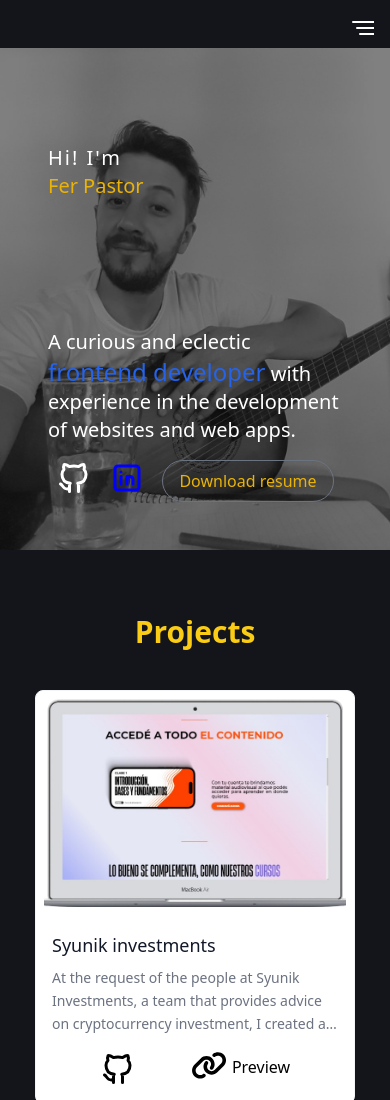
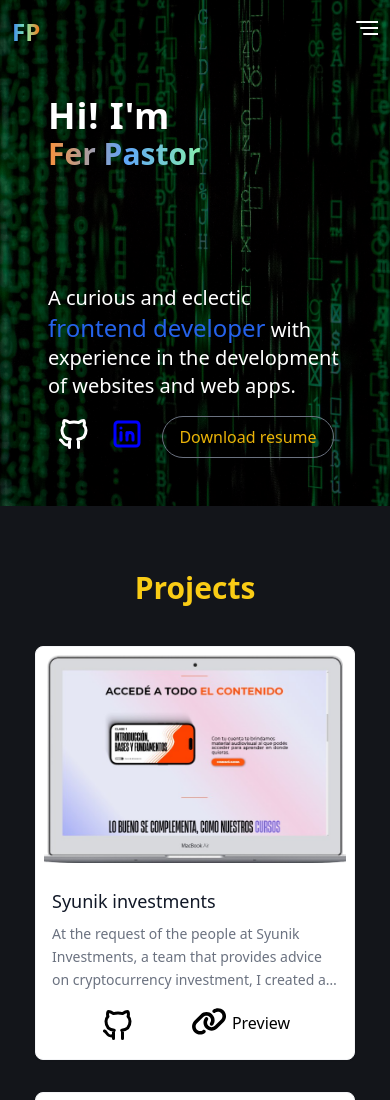
Before and after one commit to ferpastor89/FerPastor-dev, an Astro site: page / in a window 390 px wide. Shown: the top 1100 px of the page. Built offline with nearby package versions, Linux system fonts and the light colour scheme; Astro itself is replaced by a stand-in of ours.

Commit message:
Cambios en Hero y Navbar

```diff
--- a/src/components/Hero.astro
+++ b/src/components/Hero.astro
@@ -1,20 +1,24 @@
 
 
-<div id="home" class="group relative bg-black flex flex-wrap justify-around w-full max-w-screen-lg mx-auto mt-12">
+<div id="home" class="group relative bg-black flex flex-wrap justify-around w-full mx-auto">
   <img
     alt="Developer"
-    src="/fer-dev.jpeg"
+    src="/bg-mobile.jpg"
     class="hero-img absolute inset-0 w-full h-full object-cover mx-auto my-auto transition-opacity opacity-50"
   />
 
   <div class="relative p-12 sm:p-2 lg:p-2">
-    <p class="text-xl font-medium tracking-widest text-white lg:text-3xl lg:pl-16 pt-12">
-      Hi! I'm
+    <p class=" text-4xl text-white font-bold tracking-wide lg:text-3xl lg:pl-16 pt-12">
+        Hi! I'm
     </p>
 
-    <p class="text-xl font-medium text-yellow-500 sm:text-4xl lg:text-6xl lg:pl-16">Fer Pastor</p>
+    <p class="text-3xl font-bold sm:text-4xl lg:text-6xl lg:pl-16 pt-18">
+      <span class="bg-gradient-to-r text-transparent from-orange-400 via-blue-400 to-green-300 bg-clip-text">
+        Fer Pastor
+      </span>
+    </p>
 
-    <div class="mt-32 sm:mt-48 lg:mt-20 fade-in">
+    <div class="mt-28 sm:mt-48 lg:mt-20 fade-in max-w-screen-lg mx-auto">
 
         <p class="text-xl text-white lg:text-4xl lg:py-16 lg:px-16 ">
           A curious and eclectic <span class="text-2xl sm:text-4xl font-medium text-blue-600 lg:text-6xl">frontend developer</span>
@@ -48,13 +52,6 @@
 </div>
 
 <style>
-
-@media (min-width: 768px) {
-  .hero-img {
-    content: url('/bg-desktop.jpg')
-  }
-}
-
   @keyframes fadeIn {
   0% {
     opacity: 0;
--- a/src/components/Navbar.jsx
+++ b/src/components/Navbar.jsx
@@ -1,14 +1,30 @@
-import React, { useState } from 'react';
+import React, { useState, useEffect } from 'react';
 
 const Navbar = () => {
   const [menuAbierto, setMenuAbierto] = useState(false);
+  const [scrollY, setScrollY] = useState(0);
 
   const toggleMenu = () => {
     setMenuAbierto(!menuAbierto);
   };
 
+  useEffect(() => {
+    const handleScroll = () => {
+      setScrollY(window.scrollY);
+    };
+
+    window.addEventListener('scroll', handleScroll);
+
+    return () => {
+      window.removeEventListener('scroll', handleScroll);
+    };
+  }, []);
+
   return (
-    <div className="fixed top-4 right-4 z-50">
+    <div className={`fixed pt-4 pr-3 z-50 flex flex-wrap justify-between w-full max-w-screen-lg lg:hidden ${scrollY > 0 && !menuAbierto ? 'bg-white bg-opacity-30 backdrop-blur-lg' : ''}`}>
+      <div className="logo pl-3">
+        <h1 className="logo-h1 text-2xl font-bold bg-gradient-to-r text-transparent from-blue-500 via-green-300 to-orange-500 bg-clip-text">FP</h1>
+      </div>
       <div className="lg:hidden">
         <button className="menu-hamburguesa focus:outline-none text-white z-10" onClick={toggleMenu}>
           <svg className="w-6 h-6" fill="none" stroke="currentColor" viewBox="0 0 24 24" xmlns="http://www.w3.org/2000/svg">
@@ -16,7 +32,7 @@ const Navbar = () => {
           </svg>
         </button>
         {menuAbierto && (
-          <button className="menu-cerrar absolute top-0 right-0 focus:outline-none text-white z-20" onClick={toggleMenu}>
+          <button className="menu-cerrar absolute top-3 right-3 focus:outline-none text-white z-20" onClick={toggleMenu}>
             <svg className="w-6 h-6" fill="none" stroke="currentColor" viewBox="0 0 24 24" xmlns="http://www.w3.org/2000/svg">
               <path strokeLinecap="round" strokeLinejoin="round" strokeWidth="2" d="M6 18L18 6M6 6l12 12"></path>
             </svg>
@@ -27,7 +43,7 @@ const Navbar = () => {
         <div className="fixed top-0 left-0 w-full h-full bg-yellow-300 bg-opacity-60 backdrop-blur-lg flex justify-center items-center z-15">
           <div className="w-80 p-6  text-white text-center text-3xl bold uppercase pt-0">
             <a href="#home" className=" block py-6 hover:text-gray-500 transition duration-300 transform hover:scale-105">Home</a>
-            <a href="#projects" className=" block py-6 hover:text-gray-500 transition duration-300 transform hover:scale-105" client:load>Projects</a>
+            <a href="#projects" className=" block py-6 hover:text-gray-500 transition duration-300 transform hover:scale-105">Projects</a>
             <a href="#skills" className=" block py-6 hover:text-gray-500 transition duration-300 transform hover:scale-105">Skills</a>
             <a href="#about" className=" block py-6 hover:text-gray-500 transition duration-300 transform hover:scale-105">About</a>
           </div>
```
Also changed, not shown: public/bg-mobile.jpg (added), public/headingNowFonts/HeadingNowTrial-25Medium.ttf (added), public/montserratFonts/Montserrat-Bold.otf (added), public/montserratFonts/Montserrat-Medium.otf (added).
